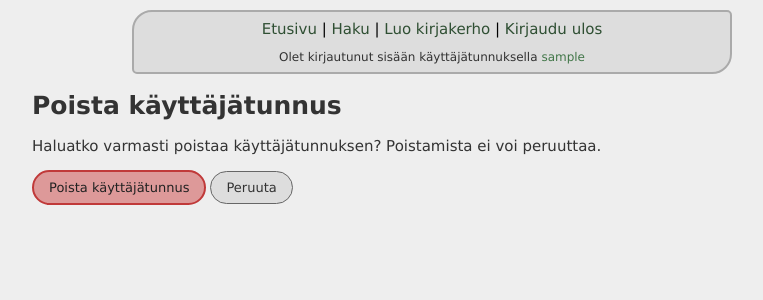
After one commit to porkkasanna/kirjakerho, a Flask app: page /remove_user/1 in a window 1280 px wide. The commit adds this page. Shown: the top 300 px of the page, without its empty margins (208-971 px from the left). Run offline with Flask 3, Linux system fonts and the light colour scheme; the visitor is signed in with stand-in values (Sample User, id 1); data comes from the database, SQL or seed files in the repository.

Commit message:
Add remove user feature

```diff
--- a/app.py
+++ b/app.py
@@ -74,14 +74,36 @@ def create_user():
     password_hash = generate_password_hash(password1)
 
     try:
-        sql = "INSERT INTO users (username, password_hash) VALUES (?, ?)"
-        db.execute(sql, [username, password_hash])
+        users.add_user(username, password_hash)
     except sqlite3.IntegrityError:
         flash("Käyttäjätunnus on varattu", "error")
         return redirect("/register")
 
     flash("Käyttäjätunnus luotiin onnistuneesti")
     return redirect("/login")
+
+@app.route("/remove_user/<int:user_id>", methods=["GET", "POST"])
+def remove_user(user_id):
+    require_login()
+
+    user = users.get_user(user_id)
+
+    if not user:
+        not_found()
+    if user["id"] != session["user_id"]:
+        forbidden()
+
+    if request.method == "GET":
+        return render_template("remove_user.html", user=user)
+
+    if request.method == "POST":
+        require_login()
+        check_csrf()
+        if "remove" in request.form:
+            users.remove_user(user_id)
+            return redirect("/logout")
+        else:
+            return redirect("/user/" + str(user_id))
 
 @app.route("/user/<int:user_id>")
 def show_user(user_id):
--- a/schema.sql
+++ b/schema.sql
@@ -7,7 +7,7 @@ CREATE TABLE users (
 
 CREATE TABLE bookclubs (
     id INTEGER PRIMARY KEY,
-    user_id INTEGER NOT NULL,
+    user_id INTEGER,
     title TEXT NOT NULL,
     author TEXT,
     deadline TEXT,
@@ -31,12 +31,12 @@ CREATE TABLE club_classes (
 
 CREATE TABLE reviews (
     id INTEGER PRIMARY KEY,
-    club_id INTEGER NOT NULL,
-    user_id INTEGER NOT NULL,
+    club_id INTEGER,
+    user_id INTEGER,
     stars INTEGER NOT NULL CHECK (stars BETWEEN 1 AND 5),
     content TEXT,
     sent_at TEXT NOT NULL,
     modified_at TEXT,
     FOREIGN KEY (club_id) REFERENCES bookclubs(id) ON DELETE CASCADE,
-    FOREIGN KEY (user_id) REFERENCES users(id)
+    FOREIGN KEY (user_id) REFERENCES users(id) ON DELETE CASCADE
 );
--- a/static/style.css
+++ b/static/style.css
@@ -47,6 +47,13 @@ input[type=submit] {
     border-color: #666;
     border-width: 1px;
     cursor: pointer;
+}
+
+#remove {
+    background-color: rgb(221, 153, 153);
+    border-color: rgb(192, 57, 57);
+    border-width: 2px;
+    color: #222;
 }
 
 #submit_search {
--- a/templates/remove_club.html
+++ b/templates/remove_club.html
@@ -7,9 +7,9 @@
 <h1>{{bookclub.title}}</h1>
 <p>Haluatko varmasti poistaa kirjakerhon? Poistamista ei voi peruuttaa.</p>
 
-<form action="/remove_club/{{bookclub.id}}" method="post">
+<form action="/remove_club/{{ bookclub.id }}" method="post">
     <input type="hidden" name="csrf_token" value="{{ session.csrf_token }}" />
-    <input type="submit" name="remove" value="Poista kirjakerho">
+    <input id="remove" type="submit" name="remove" value="Poista kirjakerho">
     <input type="submit" name="back" value="Peruuta">
 </form>
 {% endblock %}
--- /dev/null
+++ b/templates/remove_user.html
@@ -0,0 +1,15 @@
+{% extends "layout.html" %}
+
+{% block title %}Poista käyttäjätunnus{% endblock %}
+
+{% block content %}
+
+<h1>Poista käyttäjätunnus</h1>
+<p>Haluatko varmasti poistaa käyttäjätunnuksen? Poistamista ei voi peruuttaa.</p>
+
+<form action="/remove_user/{{ user.id }}" method="post">
+    <input type="hidden" name="csrf_token" value="{{ session.csrf_token }}" />
+    <input id="remove" type="submit" name="remove" value="Poista käyttäjätunnus">
+    <input type="submit" name="back" value="Peruuta">
+</form>
+{% endblock %}
--- a/users.py
+++ b/users.py
@@ -30,3 +30,11 @@ def get_image(user_id):
     sql = "SELECT image FROM users WHERE id = ?"
     result = db.query(sql, [user_id])
     return result[0][0] if result else None
+
+def add_user(username, password_hash):
+    sql = "INSERT INTO users (username, password_hash) VALUES (?, ?)"
+    db.execute(sql, [username, password_hash])
+
+def remove_user(user_id):
+    sql = "DELETE FROM users WHERE id = ?"
+    db.execute(sql, [user_id])
```
Also changed, not shown: templates/user.html (+5 -2 lines).
